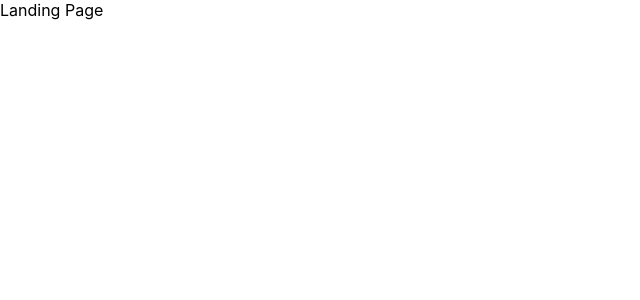
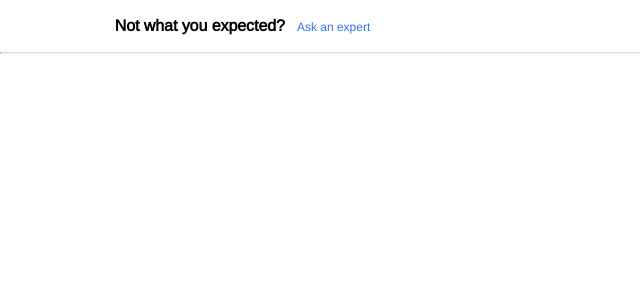
Before and after one commit to tiffapedia/ask-an-expert, a React (Create React App) app: page / in a window 1280 px wide. Shown: the top 300 px of the page, without its empty margins (0-640 px from the left). Built offline with nearby package versions, Linux system fonts and the light colour scheme.

Commit message:
complete landing page

```diff
--- a/package.json
+++ b/package.json
@@ -8,6 +8,7 @@
     "@testing-library/user-event": "^7.1.2",
     "react": "^16.12.0",
     "react-dom": "^16.12.0",
+    "react-flexbox-grid": "^2.1.2",
     "react-router-dom": "^5.1.2",
     "react-scripts": "3.4.0"
   },
--- a/public/index.html
+++ b/public/index.html
@@ -1,14 +1,12 @@
 <!DOCTYPE html>
 <html lang="en">
+
 <head>
   <meta charset="utf-8" />
   <link rel="icon" href="%PUBLIC_URL%/favicon.ico" />
   <meta name="viewport" content="width=device-width, initial-scale=1" />
   <meta name="theme-color" content="#000000" />
-    <meta
-      name="description"
-      content="Web site created using create-react-app"
-    />
+  <meta name="description" content="Web site created using create-react-app" />
   <link rel="apple-touch-icon" href="%PUBLIC_URL%/logo192.png" />
   <!--
       manifest.json provides metadata used when your web app is installed on a
@@ -25,7 +23,10 @@
       Learn how to configure a non-root public URL by running `npm run build`.
     -->
   <title>React App</title>
+  <link rel="stylesheet" type="text/css" href="//fonts.googleapis.com/css?family=Arimo" />
+  <link rel="stylesheet" type="text/css" href="//fonts.googleapis.com/css?family=Open+Sans" />
 </head>
+
 <body>
   <noscript>You need to enable JavaScript to run this app.</noscript>
   <div id="root"></div>
@@ -40,4 +41,5 @@
       To create a production bundle, use `npm run build` or `yarn build`.
     -->
 </body>
+
 </html>
--- a/src/App.js
+++ b/src/App.js
@@ -2,8 +2,8 @@ import React from 'react';
 import './App.css';
 import { BrowserRouter, Route, Switch } from 'react-router-dom';
 import LandingPage from './routes/LandingPage';
-import AskAnExpertPage from './routes/AskAnExpertPage';
 import FormPage from './routes/FormPage';
+import ThankYouPage from './routes/ThankYouPage';
 
 
 class App extends React.Component {
@@ -17,12 +17,12 @@ class App extends React.Component {
             render={(routeProps) => (<LandingPage {...routeProps}{...this.props} />)}
           />
           <Route
-            exact path='/ask-an-expert'
-            render={(routeProps) => (<AskAnExpertPage {...routeProps}{...this.props} />)}
+            exact path='/form'
+            render={(routeProps) => (<FormPage {...routeProps}{...this.props} />)}
           />
           <Route
-            exact path='/form'
-            render={(routeProps) => (<FormPage {...routeProps}{...this.props} />)}
+            exact path='/thank-you'
+            render={(routeProps) => (<ThankYouPage {...routeProps}{...this.props} />)}
           />
 
         </Switch>
--- /dev/null
+++ b/src/assets/css/Global.css
@@ -0,0 +1,121 @@
+/* ==================================================================
+ * Font
+ * ==================================================================
+ */
+
+body {
+    font-family: Plain, Arimo, Open Sans, sans-serif;
+    font-size: 14px;
+    line-height: 20px;
+    color: #000000;
+}
+
+h3 {
+    font-size: 20px;
+    line-height: 28px;
+    letter-spacing: -0.004em;
+    margin-block-start: 0em;
+    margin-block-end: 0em;
+}
+
+h4 {
+    font-size: 16px;
+    line-height: 24px;
+    letter-spacing: -0.004em;
+    margin-block-start: 0em;
+    margin-block-end: 0em;
+}
+
+/* ==================================================================
+ * Links
+ * ==================================================================
+ */
+
+a {
+    display: inline-block;
+    font-size: 12px;
+    line-height: 16px;
+    color: #2E75F0;
+    text-decoration: none;
+}
+
+a:after {
+    content: '';
+    display: block;
+    width: 0;
+    border-bottom: 0.7px solid;
+    margin: 0 auto;
+    transition: all 0.3s linear 0s;
+}
+
+a:hover::after {
+    width: 90%;
+}
+
+/* ==================================================================
+ * Line
+ * ==================================================================
+ */
+
+hr {
+    border-top: 1px solid #DBDFE7;
+    margin-block-start: 0;
+    margin-block-end: 0;
+}
+
+/* ==================================================================
+ * Color
+ * ==================================================================
+ */
+
+.gray-txt {
+    color: #777E8B;
+}
+
+/* ==================================================================
+ * Spacing: Margin + Padding
+ * ==================================================================
+ */
+
+ .block {
+    margin-top: 1em;
+    margin-bottom: 1em;
+ }
+
+ .ml-1em {
+    margin-left: 1em;
+ }
+
+/* ==================================================================
+ * Container
+ * ==================================================================
+ */
+
+ .flex-container {
+    display: flex;
+    align-items: baseline;
+ }
+
+/* ==================================================================
+ * Button
+ * ==================================================================
+ */
+
+.button {
+    border-radius: 16px;
+}
+
+.blue-button {
+    background: #2E75F0;
+    color: #FFFFFF;
+}
+
+.gray-button {
+    background: #EAEDF2;
+    color: #000000;
+}
+
+/* phone */
+@media only screen and (max-width: 480px) {
+
+}
--- a/src/routes/LandingPage.js
+++ b/src/routes/LandingPage.js
@@ -1,9 +1,26 @@
 import React from 'react';
+import { Row, Col } from 'react-flexbox-grid';
+
+/*
+On the Landing page, when the user clicks on the Ask an expert button,
+the Form should appear in place of the Landing Page.
+*/
 
 class LandingPage extends React.Component {
   render() {
     return (
-      <div>Landing Page</div>
+      <div>
+        <div className='block'>
+          <Col xsOffset={1} xs={10} sm={10} md={10} lg={10}>
+            <div className='flex-container'>
+              <h4>Not what you expected?</h4>
+              <a href='/form' className='ml-1em'>Ask an expert</a>
+            </div>
+          </Col>
+
+        </div>
+        <hr />
+      </div>
     )
   }
 
--- a/src/routes/AskAnExpertPage.js
+++ b/src/routes/ThankYouPage.js
@@ -1,6 +1,6 @@
 import React from 'react';
 
-class AskAnExpertPage extends React.Component {
+class ThankYouPage extends React.Component {
   render() {
     return (
       <div>Ask an expert</div>
@@ -9,4 +9,4 @@ class AskAnExpertPage extends React.Component {
 
 };
 
-export default AskAnExpertPage;
+export default ThankYouPage;
```
Also changed, not shown: src/routes/FormPage.js (+13 -0 lines), src/assets/images/search-icon.svg (added). Lines whose indentation alone changed are shown as unchanged.
